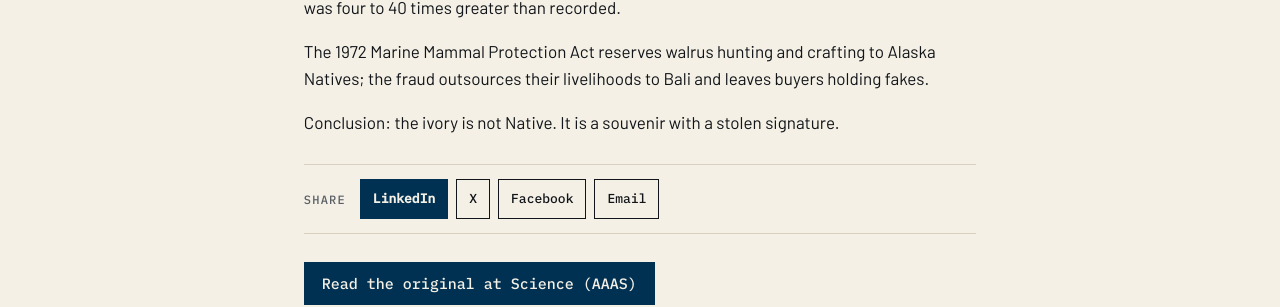
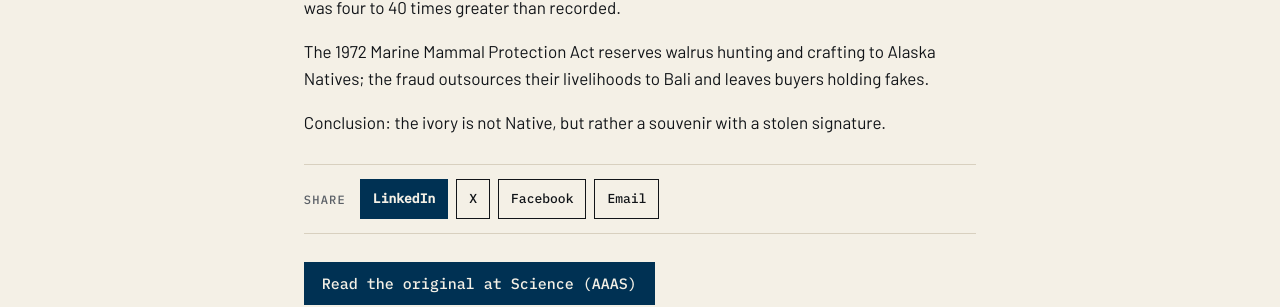
Before and after one commit to katz-news/katz.news, a Jekyll site: the page built from _posts/briefs/2026-11-04-walrus-tusks-carved-in-bali-are-being-illegally-sold-as-nati.md, in a window 1280 px wide. Shown: the part 724-1031 px from the top of the page. Built offline with Jekyll 4.4.1, drawn with Linux system fonts in a browser that asks for light colours.

```diff
--- a/_data/build.yml
+++ b/_data/build.yml
@@ -1 +1 @@
-published_at: 2026-11-05T18:34:52Z
+published_at: 2026-11-05T18:36:07Z
--- a/_posts/briefs/2026-11-04-walrus-tusks-carved-in-bali-are-being-illegally-sold-as-nati.md
+++ b/_posts/briefs/2026-11-04-walrus-tusks-carved-in-bali-are-being-illegally-sold-as-nati.md
@@ -13,4 +13,4 @@ Wildlife trade researcher Vincent Nijman first noticed something odd in a Bali w
 
 The 1972 Marine Mammal Protection Act reserves walrus hunting and crafting to Alaska Natives; the fraud outsources their livelihoods to Bali and leaves buyers holding fakes.
 
-Conclusion: the ivory is not Native. It is a souvenir with a stolen signature.
+Conclusion: the ivory is not Native, but rather a souvenir with a stolen signature.
```
